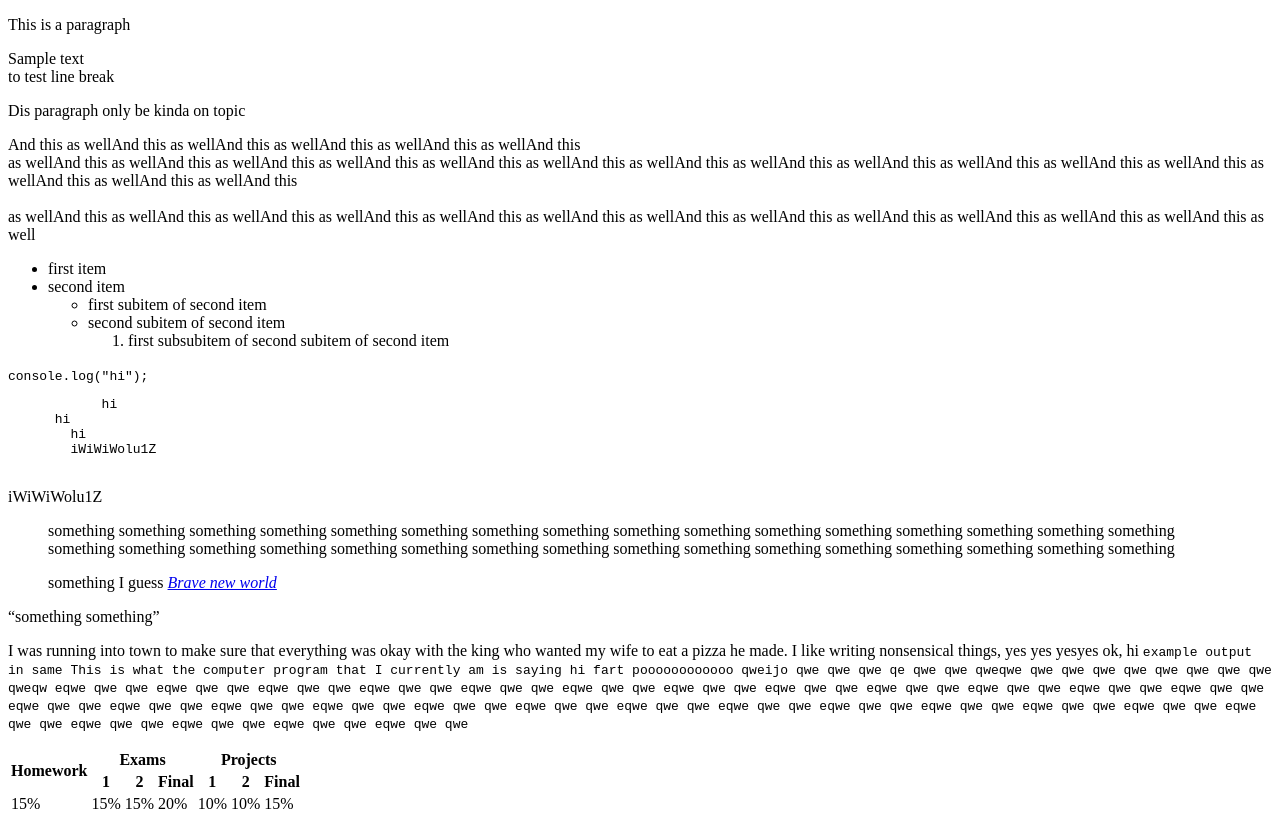
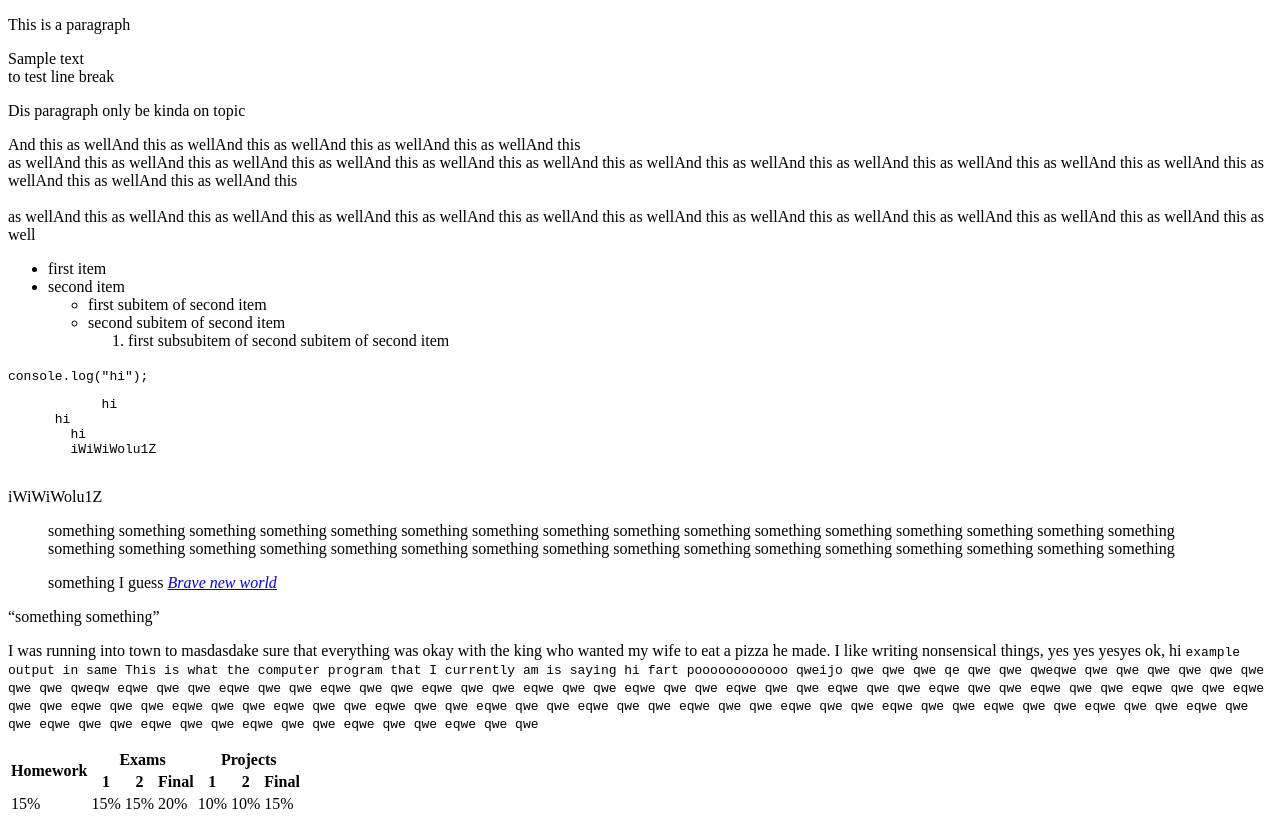
Before and after one commit to ILikeThePoopSmith/Toy-Project, a plain HTML site: page index.html in a window 1280 px wide. Shown: the top 819 px of the page. Drawn offline with Linux system fonts and the light colour scheme.

Commit message:
Test commit

```diff
--- a/index.html
+++ b/index.html
@@ -42,7 +42,7 @@
 
     <p><q>something something</q></p>
 
-    <p>I was running into town to make sure that everything was okay with the king who wanted my wife to eat a pizza he made. I like writing nonsensical things, yes yes yesyes ok, hi <samp>example output in same This is what the computer program that I currently am is saying hi fart poooooooooooo qweijo qwe qwe qwe qe qwe qwe qweqwe qwe qwe qwe qwe qwe qwe
+    <p>I was running into town to masdasdake sure that everything was okay with the king who wanted my wife to eat a pizza he made. I like writing nonsensical things, yes yes yesyes ok, hi <samp>example output in same This is what the computer program that I currently am is saying hi fart poooooooooooo qweijo qwe qwe qwe qe qwe qwe qweqwe qwe qwe qwe qwe qwe qwe
     qwe qwe qweqw eqwe qwe qwe eqwe qwe qwe eqwe qwe qwe eqwe qwe qwe eqwe qwe qwe eqwe qwe qwe eqwe qwe qwe eqwe qwe qwe eqwe qwe qwe eqwe qwe qwe eqwe qwe qwe eqwe qwe qwe eqwe qwe qwe eqwe qwe qwe eqwe qwe qwe eqwe
 
   qwe qwe eqwe qwe qwe eqwe qwe qwe eqwe qwe qwe eqwe qwe qwe eqwe qwe qwe eqwe qwe qwe eqwe qwe qwe eqwe qwe qwe eqwe qwe qwe eqwe qwe qwe eqwe qwe qwe eqwe qwe qwe eqwe qwe qwe </samp></p>
```
